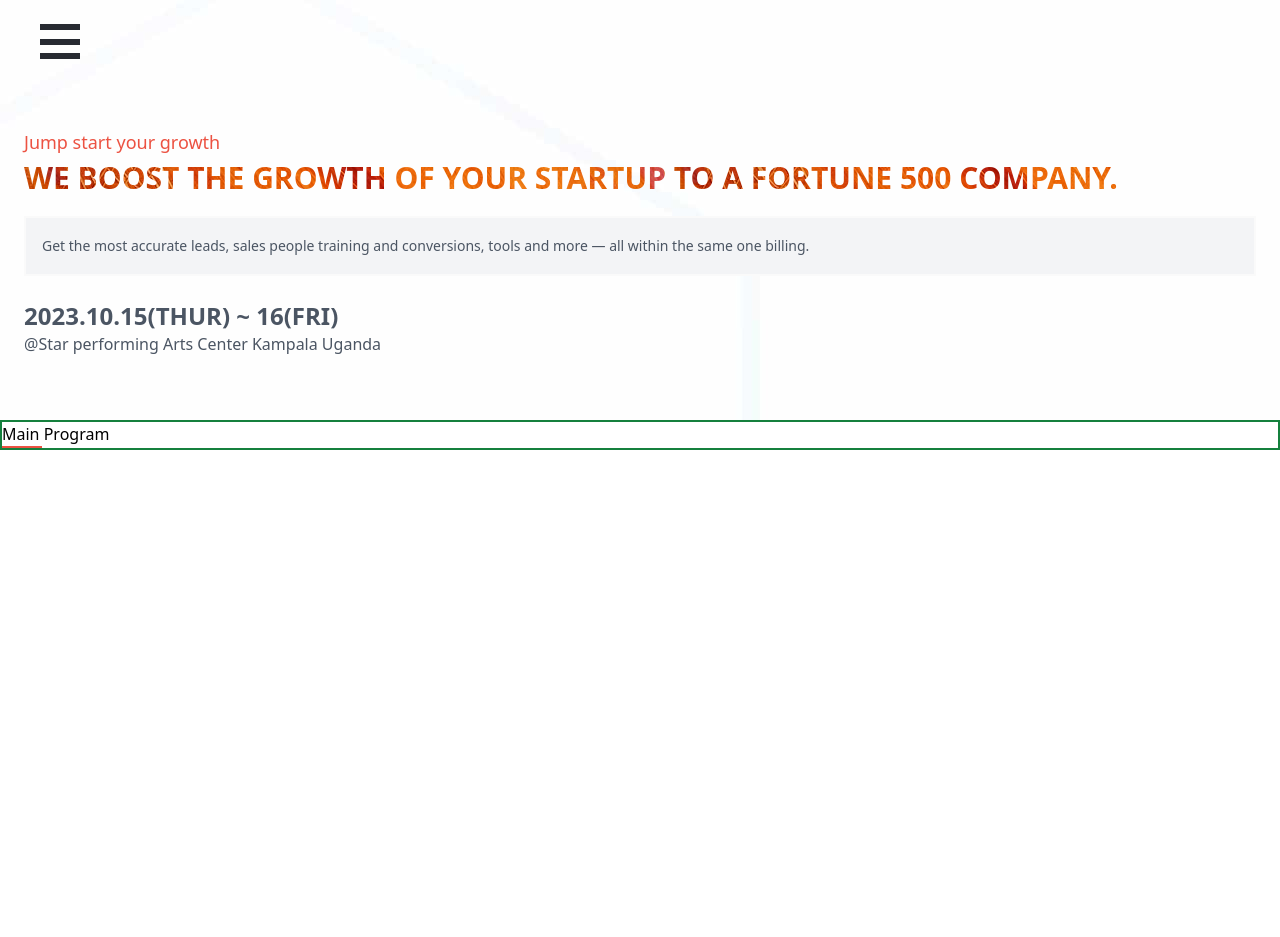
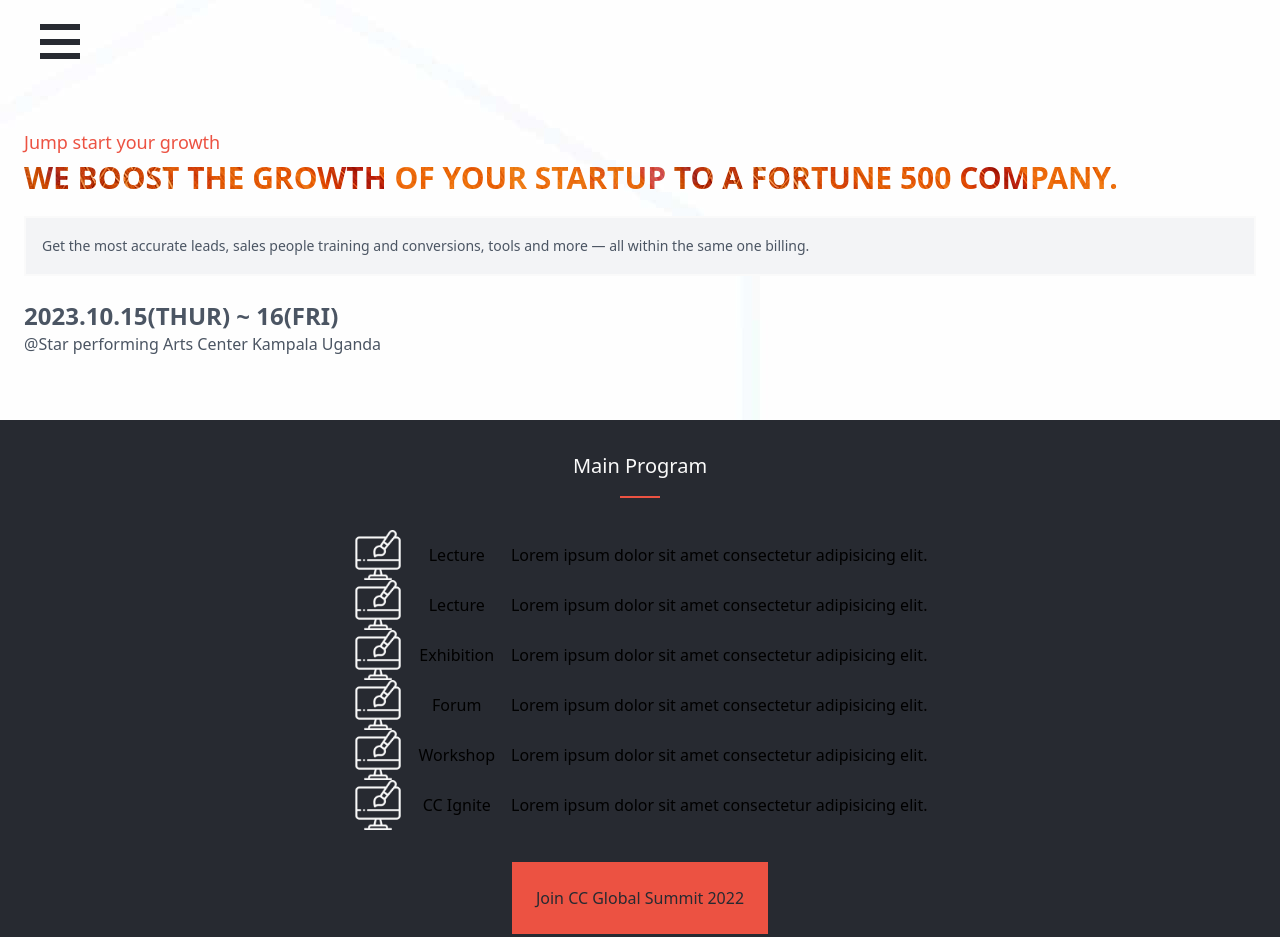
Before and after one commit to martinkarugaba/microverse-module-1-capstone, a website: page index.html in a window 1280 px wide. Before the commit the page ends 800 px from the top, so only its background shows below. Drawn offline with Linux system fonts and the light colour scheme.

Commit message:
add main-programs section structure

```diff
--- a/index.html
+++ b/index.html
@@ -96,12 +96,18 @@
     <section
       class="hero__section zborder-2 -mt-[59px] pt-[8rem] px-[1.5rem] pb-[4rem]"
     >
-      <p class="text-primary-orange text-lg">Jump start your growth</p>
-      <h1 class="text-primary-orange hero-header uppercase text-3xl font-bold leading-7 mt-2">
+      <p class="text-primary-orange text-lg">
+        Jump start your growth
+      </p>
+      <h1
+        class="text-primary-orange hero-header uppercase text-3xl font-bold leading-7 mt-2"
+      >
         We boost the growth of your startup to a fortune 500 company.
       </h1>
 
-      <div class="bg-gray-100 border-2 border-[#fafafa] px-4 py-4 my-6">
+      <div
+        class="bg-gray-100 border-2 border-[#fafafa] px-4 py-4 my-6"
+      >
         <p class="text-sm text-gray-600 leading-6">
           Get the most accurate leads, sales people training and
           conversions, tools and more — all within the same one
@@ -112,17 +118,34 @@
       <h2 class="font-bold text-2xl text-gray-600">
         2023.10.15(THUR) ~ 16(FRI)
       </h2>
-      <p class="text-gray-600 text-base leading-6">@Star performing Arts Center Kampala Uganda</p>
+      <p class="text-gray-600 text-base leading-6">
+        @Star performing Arts Center Kampala Uganda
+      </p>
     </section>
     <!--! END HERO SECTION -->
 
     <!--! MAIN PROGRAM -->
-    <section class="main-program border-2 border-green-700">
-      <h2>Main Program</h2>
-      <div class="w-[40px] h-[2px] bg-primary-orange"></div>
+    <section
+      class="main-program flex flex-col justify-between items-center gap-y-8 bg-primary-black px-4 py-8"
+    >
+      <header class="w-[100%] flex flex-col justify-between items-center h-auto gap-y-0">
+        <h2 class="text-xl text-off-white font-medium">
+          Main Program
+        </h2>
+        <div class="w-[40px] h-[2px] bg-primary-orange mt-4"></div>
+      </header>
+
+      <div class="main-programs-container"></div>
+
+      <button
+        class="px-6 py-6 font-medium bg-primary-orange text-primary-black"
+      >
+        Join CC Global Summit 2022
+      </button>
     </section>
     <!--! END MAIN PROGRAM -->
 
-    <script src="./navbar.js"></script>
+    <script src="./js/navbar.js"></script>
+    <script src="./js/mainPrograms.js"></script>
   </body>
 </html>
--- /dev/null
+++ b/js/mainPrograms.js
@@ -0,0 +1,60 @@
+const mainProgramsSection = document.querySelector(
+  '.main-programs-container'
+);
+
+const mainPrograms = [
+  {
+    icon: './img/web-design.png',
+    name: '',
+    title: 'Lecture',
+    description:
+      'Lorem ipsum dolor sit amet consectetur adipisicing elit.',
+  },
+  {
+    icon: './img/web-design.png',
+    name: '',
+    title: 'Lecture',
+    description:
+      'Lorem ipsum dolor sit amet consectetur adipisicing elit.',
+  },
+  {
+    icon: './img/web-design.png',
+    name: '',
+    title: 'Exhibition',
+    description:
+      'Lorem ipsum dolor sit amet consectetur adipisicing elit.',
+  },
+  {
+    icon: './img/web-design.png',
+    name: '',
+    title: 'Forum',
+    description:
+      'Lorem ipsum dolor sit amet consectetur adipisicing elit.',
+  },
+  {
+    icon: './img/web-design.png',
+    name: '',
+    title: 'Workshop',
+    description:
+      'Lorem ipsum dolor sit amet consectetur adipisicing elit.',
+  },
+  {
+    icon: './img/web-design.png',
+    name: '',
+    title: 'CC Ignite',
+    description:
+      'Lorem ipsum dolor sit amet consectetur adipisicing elit.',
+  },
+];
+
+mainPrograms.forEach((item) => {
+  const { icon, title, description } = item;
+
+  mainProgramsSection.innerHTML += `
+    <div class='flex justify-between items-center gap-x-4 w-[100%]'>
+      <img class="h-[50px] w-[50px] object-contain" src=${icon} alt=${name}/>
+      <h3>${title}</h3>
+      <p class='justify-self-end'>${description}</p>
+    </div>
+  `;
+});
--- a/tailwind.config.js
+++ b/tailwind.config.js
@@ -1,12 +1,13 @@
 /** @type {import('tailwindcss').Config} */
 module.exports = {
-  content: ['./index.html'],
+  content: ['./index.html', './js/**/*.{html,js}'],
   theme: {
     extend: {
       colors: {
         'primary-black': '#272A31',
         'primary-orange': '#EC5242',
         'primary-grey': '#D3D3D3',
+        'off-white': '#FAFAFA',
       },
       backgroundImage: {
         'hero-header':
```
Also changed, not shown: dist/output.css, img/web-design.png (added), js/navbar.js (renamed from navbar.js).
